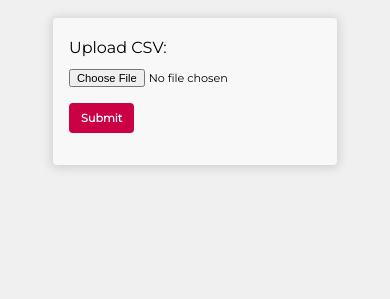
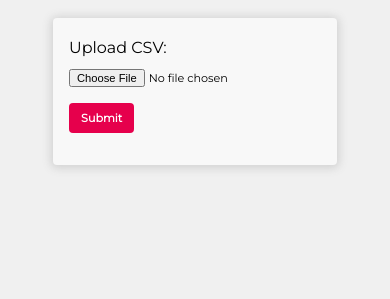
Before and after one commit to RoniBurgener/UPCfixr, a Flask app: page / in a window 390 px wide. Shown: the part 235-534 px from the top of the page. Run offline with Flask 2, Linux system fonts and the light colour scheme.

Commit message:
mobile update btn

```diff
--- a/static/main.css
+++ b/static/main.css
@@ -99,9 +99,7 @@ input[type=submit]:hover {
     font-size: 0.7rem;
   }
   input[type=submit] {
-    background: #cc0044;
+    background: #e6004c;
     color: white;
   }
 }
-
-/* #FF0055 */
```
